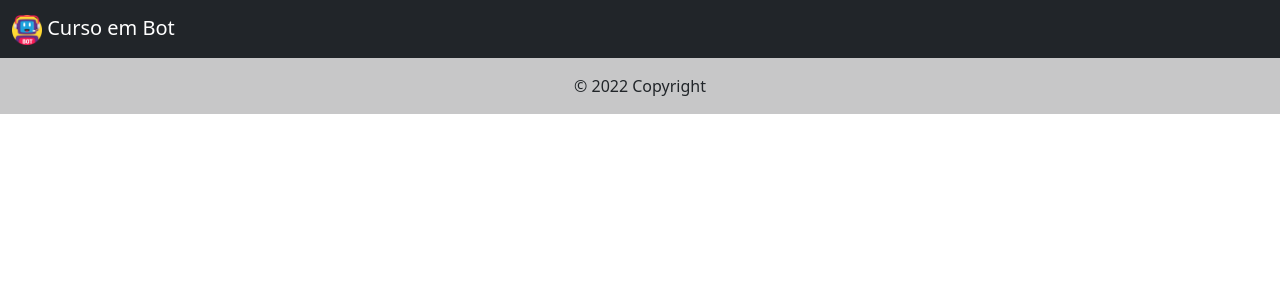
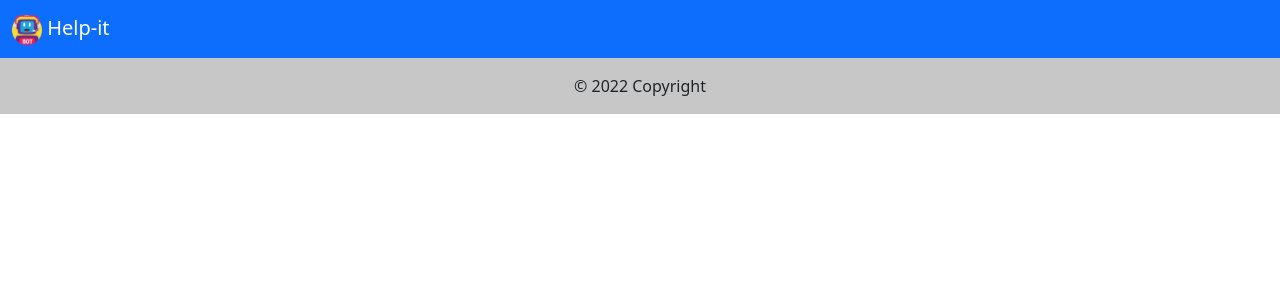
Before and after one commit to Kenjinh/help-it, a Django app: template bot/templates/html/header.html in a window 1280 px wide. Shown: the top 300 px of the page. Run offline with Django 4.2, Linux system fonts and the light colour scheme; the template is opened without the code that fills it, so the values that code supplies are empty; some libraries are stand-ins or nearby versions.

Commit message:
Ajust Front

```diff
--- a/bot/static/css/index.css
+++ b/bot/static/css/index.css
@@ -5,7 +5,7 @@
     margin: 2% 15% !important;
 }
 .chat-header{
-    background-color: #f5f5f5;
+    background-color: #9cc7f2;
     padding: 10px;
     border-radius: 2em 2em 0 0;
     display: flex;
--- a/bot/templates/html/header.html
+++ b/bot/templates/html/header.html
@@ -14,11 +14,11 @@
 </head>
 <body>
 <!--Navbar-->
-    <nav class="navbar navbar-expand-lg navbar-dark bg-dark">
+    <nav class="navbar navbar-expand-lg navbar-dark bg-primary">
       <div class="container-fluid">
         <a class="navbar-brand" href="/">
-            <img src="{% static 'media/bot.png' %}" width="30" height="30" alt="Curso em Bot">
-            Curso em Bot
+            <img src="{% static 'media/bot.png' %}" width="30" height="30" alt="Help-it">
+            Help-it
         </a>
         <button class="navbar-toggler" type="button" data-bs-toggle="collapse" data-bs-target="#navbarNavAltMarkup" aria-controls="navbarNavAltMarkup" aria-expanded="false" aria-label="Toggle navigation">
           <span class="navbar-toggler-icon"></span>
--- a/bot/templates/html/index.html
+++ b/bot/templates/html/index.html
@@ -15,7 +15,7 @@
     <div class="chat">
         <div class="chat-header">
             <img src="{% static 'media/bot.png' %}" height="50" width="50">
-            <h3>Curso em Bot</h3>
+            <h3>Help-it</h3>
         </div>
         <div class="row">
           <div class="col-xs-6 offset-xs-3">
@@ -92,7 +92,7 @@
           }
           function createRowBot(text) {
             var $row = $('<li class="messageBot"></li>');
-            var $profileimg = $('<div class="info-bot"><img src="{% static 'media/bot.png' %}" height="30" width="30" style="float: right;grid-area: 1/3/2/3;"></img><span style="margin: 0 13px 0 5px;font-weight: bold;float: right;grid-area: 1/2/2/3;">Curso em Bot</span></div>');
+            var $profileimg = $('<div class="info-bot"><img src="{% static 'media/bot.png' %}" height="30" width="30" style="float: right;grid-area: 1/3/2/3;"></img><span style="margin: 0 13px 0 5px;font-weight: bold;float: right;grid-area: 1/2/2/3;">Help-it</span></div>');
             var $profile = $('<span class="bot-message" style="float: right"></span>').html(text);
             $row.append($profileimg);
             $row.append($profile);
```
